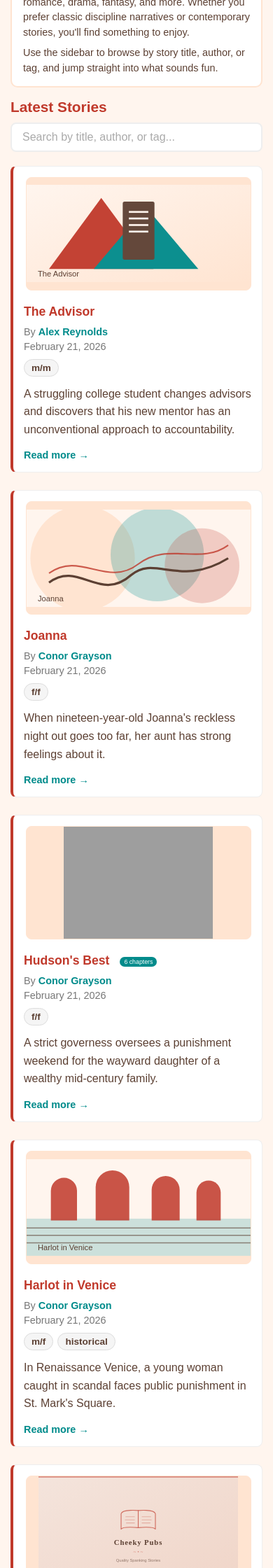
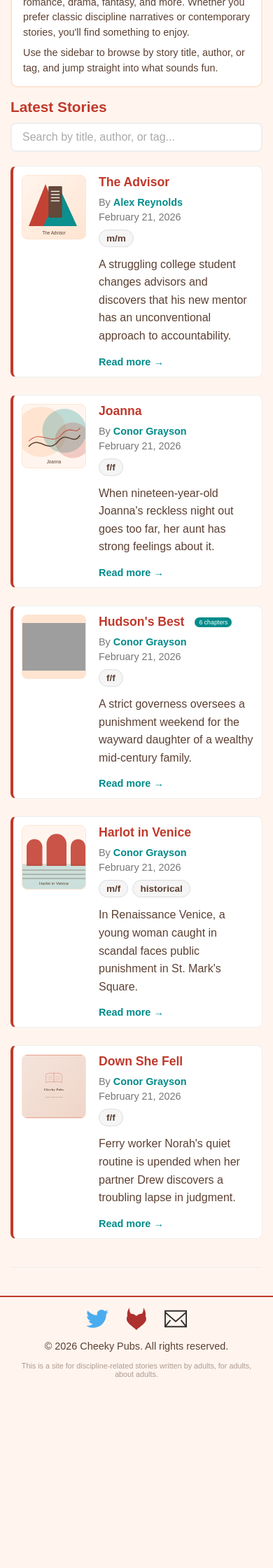
Before and after one commit to cheekypubs/cheekypubs.github.io, a Jekyll site: the page built from index.html, in a window 390 px wide. Shown: the part 349-2589 px from the top of the page at 70% size. Built offline with Jekyll 4.4.1, drawn with Linux system fonts in a browser that asks for light colours; after the commit the page ends 2344 px from its top, so only the background shows below that.

Commit message:
Square SVG artwork, compact mobile cards with small square thumbs

```diff
--- a/assets/css/style.css
+++ b/assets/css/style.css
@@ -1150,22 +1150,22 @@ a {
     }
 
     .story-preview {
-        padding: 15px;
-        flex-direction: column;
-        align-items: center;
+        padding: 12px;
+        flex-wrap: wrap;
     }
 
     .story-thumb-link {
-        width: 100%;
-        max-width: 320px;
-    }
-
-    .story-thumb {
-        aspect-ratio: 2 / 1;
+        width: 90px;
+        flex-shrink: 0;
     }
 
     .story-preview-content {
-        width: 100%;
+        flex: 1;
+        min-width: 0;
+    }
+
+    .story-preview-content .story-excerpt {
+        flex-basis: 100%;
     }
 
     .story-title {
```
Also changed, not shown: assets/images/default-story-thumb.svg, assets/images/story-art/harlot-in-venice.svg, assets/images/story-art/hudsons-best.svg, assets/images/story-art/joanna.svg, assets/images/story-art/the-advisor.svg.
